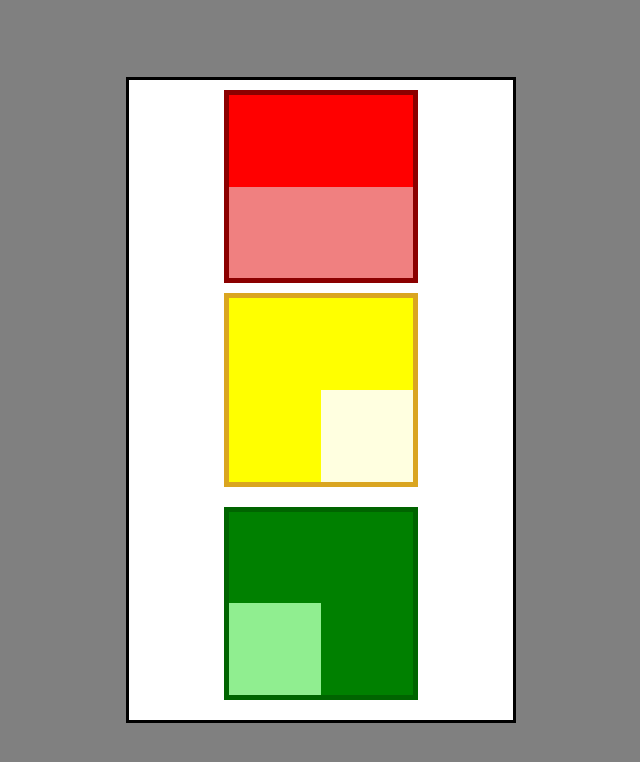
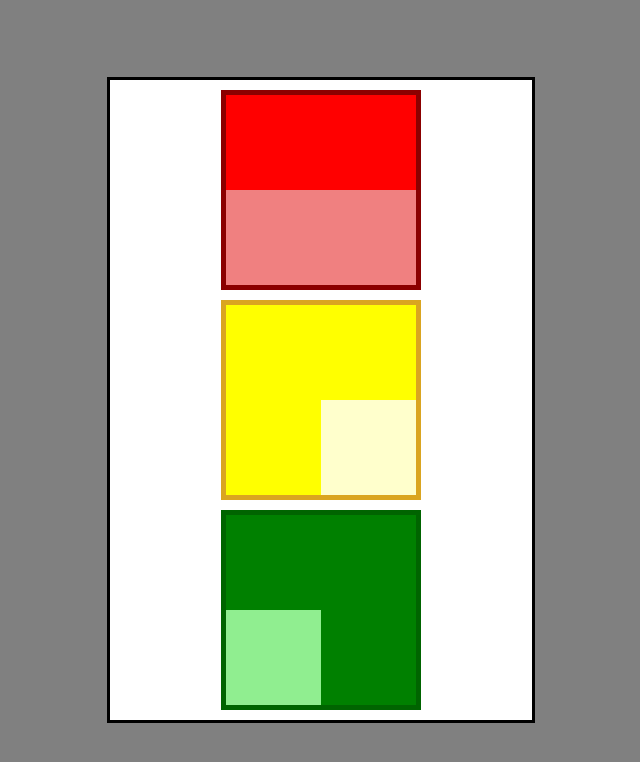
Before and after one commit to E-Eriksson/Traficlight, a plain HTML site: page index.html in a window 1280 px wide. Shown: the whole page, without its empty margins (319-959 px from the left). Drawn offline with Linux system fonts and the light colour scheme.

Commit message:
changes to style

```diff
--- a/style.css
+++ b/style.css
@@ -12,7 +12,7 @@ body {
   flex-direction: column;
   align-items: center;
   justify-content: space-between;
-  width: 30vw;
+  width: 33vw;
   height: 80vh;
   background-color: white;
   border: 3px solid black;
@@ -41,7 +41,7 @@ body {
 .green {
   background-color: green;
   border: 5px solid darkgreen;
-  margin: 20px;
+  margin: 10px;
 }
 
 .small-box {
@@ -60,7 +60,7 @@ body {
 .small-box.yellow {
   width: 50%;
   height: 50%;
-  background-color: lightyellow;
+  background-color: rgb(255, 255, 204);
   bottom: 0;
   right: 0;
 }
```
